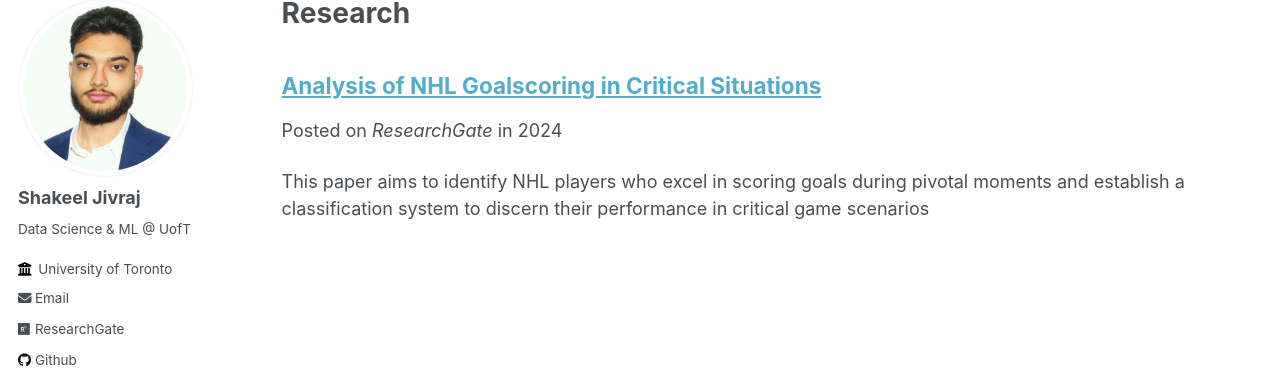
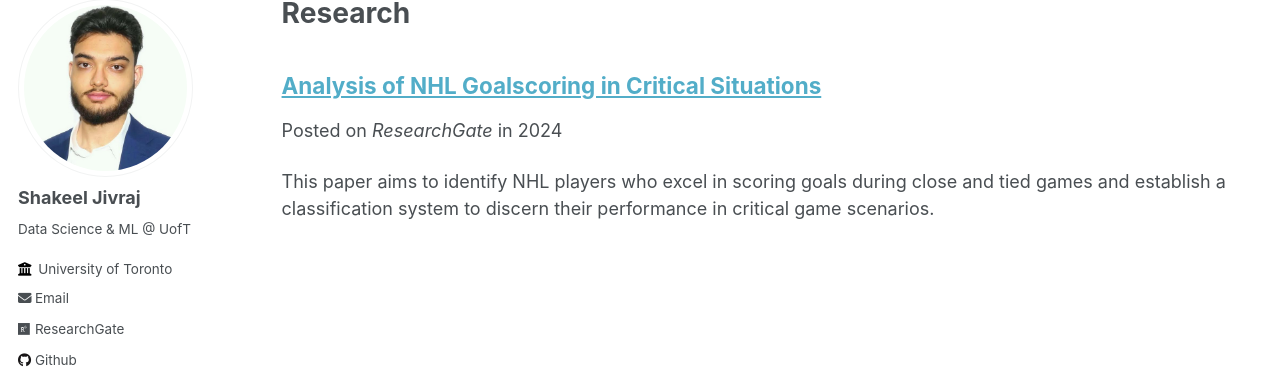
Before and after one commit to Shak789/Shak789.github.io, a Jekyll site: the page built from _pages/research.md, in a window 1280 px wide. Shown: the part 107-476 px from the top of the page. Built offline with Jekyll 4.4.1, drawn with Linux system fonts in a browser that asks for light colours.

Commit message:
Update research.md

```diff
--- a/_pages/research.md
+++ b/_pages/research.md
@@ -9,4 +9,4 @@ author_profile: true
 
 Posted on *ResearchGate* in 2024
 
-This paper aims to identify NHL players who excel in scoring goals during pivotal moments and establish a classification system to discern their performance in critical game scenarios
+This paper aims to identify NHL players who excel in scoring goals during close and tied games and establish a classification system to discern their performance in critical game scenarios.
```
